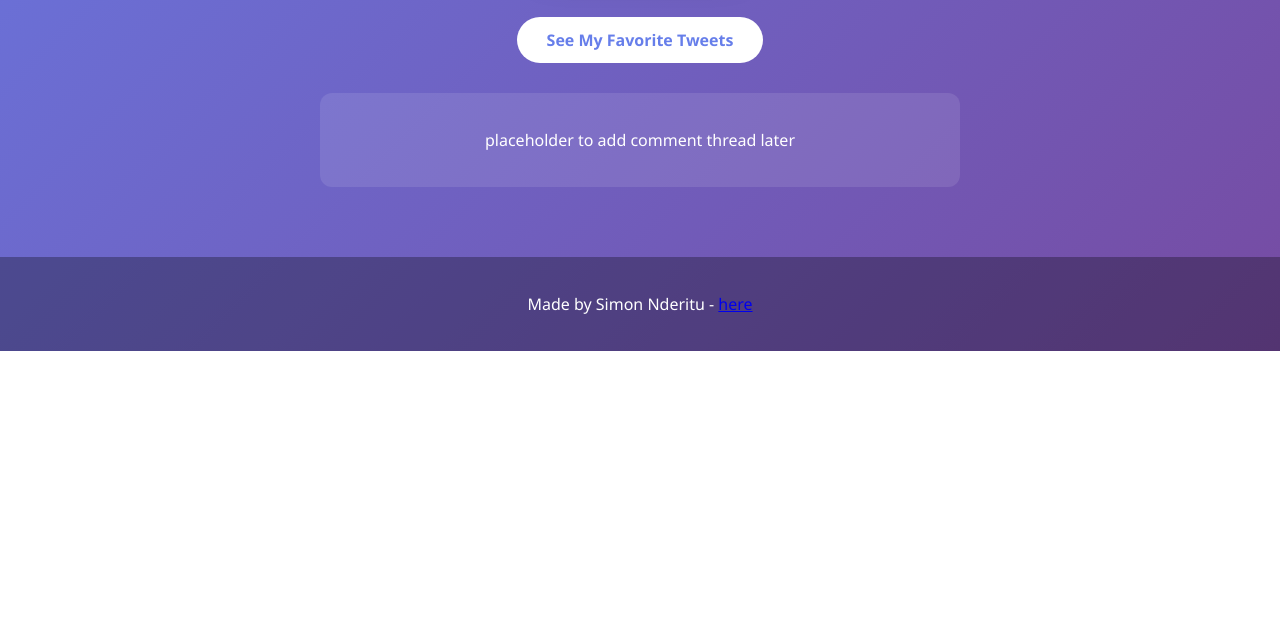
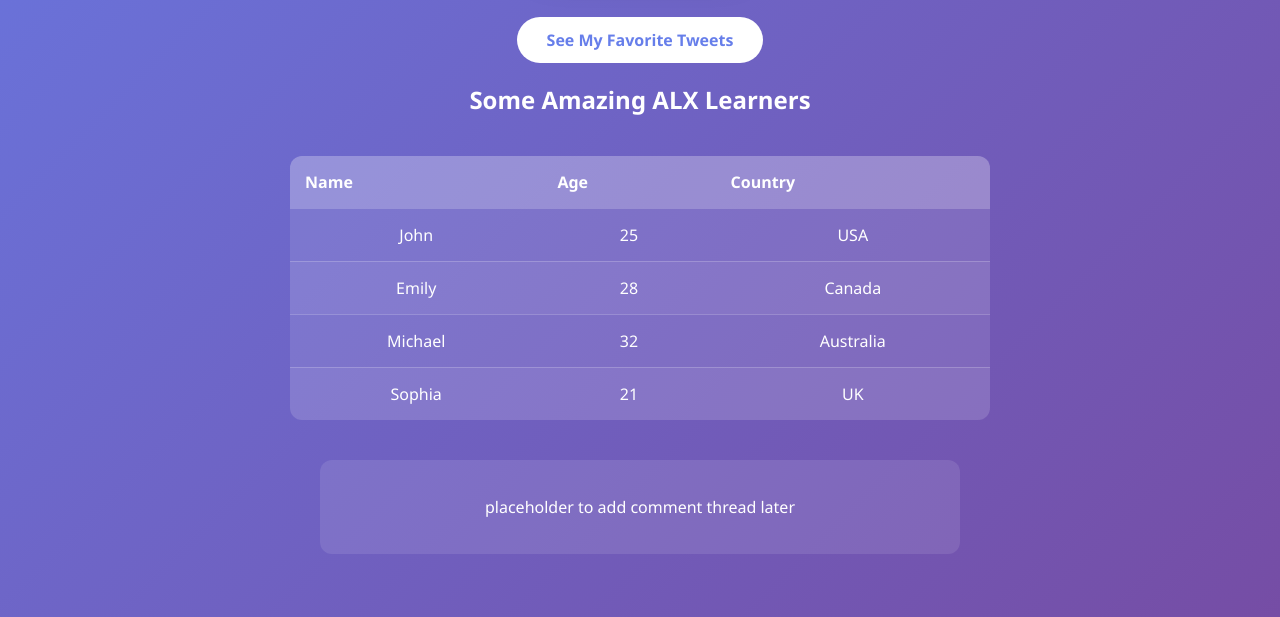
Before and after one commit to nderitu03/My_First_Portfolio, a plain HTML site: page html_basic/index.html in a window 1280 px wide. Shown: the part 655-1272 px from the top of the page. Before the commit the page ends 1006 px from the top, so only its background shows below. Drawn offline with Linux system fonts and the light colour scheme.

Commit message:
4. Add some level of creativity

```diff
--- a/html_basic/index.html
+++ b/html_basic/index.html
@@ -43,8 +43,39 @@
             </a>
             <br>
             <a href="tweets.html" class="back-link">See My Favorite Tweets</a>
+            <h2>Some Amazing ALX Learners</h2>
+            <table style="width: 80%; max-width: 700px; margin: 40px auto; border-collapse: collapse; background: rgba(255,255,255,0.1); border-radius: 12px; overflow: hidden;">
+                <thead>
+                    <tr style="background: rgba(255,255,255,0.2);">
+                        <th style="padding: 15px; text-align: left;">Name</th>
+                        <th style="padding: 15px; text-align: left;">Age</th>
+                        <th style="padding: 15px; text-align: left;">Country</th>
+                    </tr>
+                </thead>
+                <tbody>
+                    <tr>
+                        <td style="padding: 15px; border-top: 1px solid rgba(255,255,255,0.2);">John</td>
+                        <td style="padding: 15px; border-top: 1px solid rgba(255,255,255,0.2);">25</td>
+                        <td style="padding: 15px; border-top: 1px solid rgba(255,255,255,0.2);">USA</td>
+                    </tr>
+                    <tr style="background: rgba(255,255,255,0.05);">
+                        <td style="padding: 15px; border-top: 1px solid rgba(255,255,255,0.2);">Emily</td>
+                        <td style="padding: 15px; border-top: 1px solid rgba(255,255,255,0.2);">28</td>
+                        <td style="padding: 15px; border-top: 1px solid rgba(255,255,255,0.2);">Canada</td>
+                    </tr>
+                    <tr>
+                        <td style="padding: 15px; border-top: 1px solid rgba(255,255,255,0.2);">Michael</td>
+                        <td style="padding: 15px; border-top: 1px solid rgba(255,255,255,0.2);">32</td>
+                        <td style="padding: 15px; border-top: 1px solid rgba(255,255,255,0.2);">Australia</td>
+                    </tr>
+                    <tr style="background: rgba(255,255,255,0.05);">
+                        <td style="padding: 15px; border-top: 1px solid rgba(255,255,255,0.2);">Sophia</td>
+                        <td style="padding: 15px; border-top: 1px solid rgba(255,255,255,0.2);">21</td>
+                        <td style="padding: 15px; border-top: 1px solid rgba(255,255,255,0.2);">UK</td>
+                    </tr>
+                </tbody>
+            </table>
         </article>
-
         <aside>
             <p>placeholder to add comment thread later</p>
         </aside>
```
